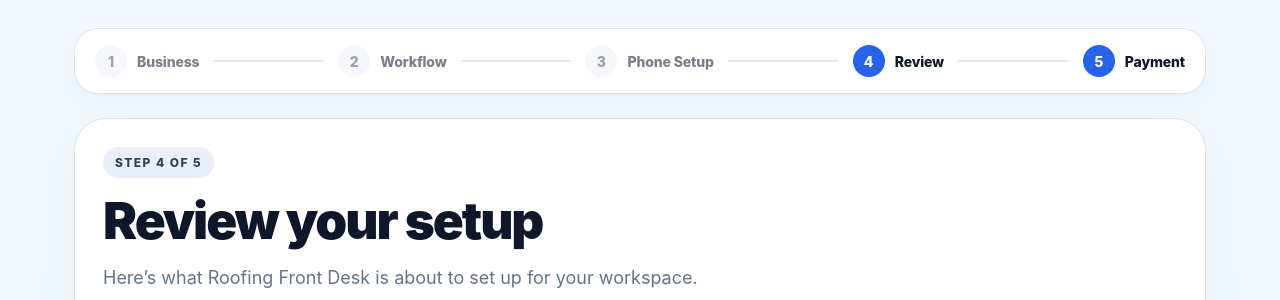
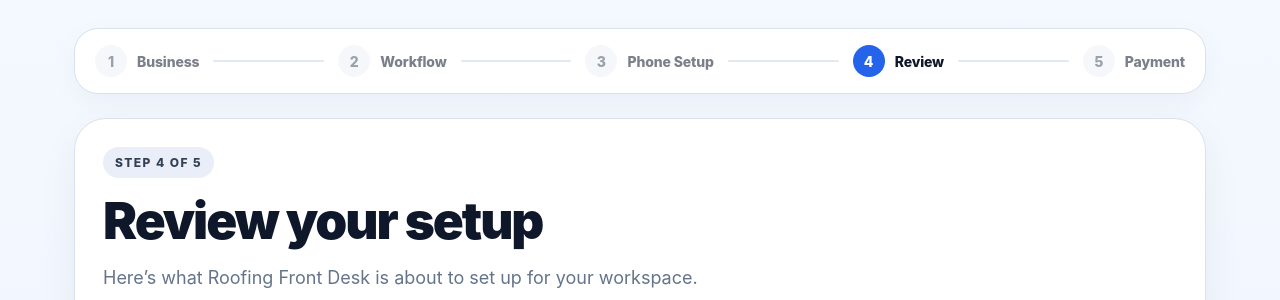
Before and after one commit to ahmedezeldin/roofing-mvp, a FastAPI app: template app/templates/onboarding/review.html in a window 1280 px wide. Shown: the top 300 px of the page. Run offline with FastAPI, Linux system fonts and the light colour scheme; the template is opened without the code that fills it: most values are stand-ins (such as "Sample title", 1, 10 or a date in 2020); parts of the project's set-up code (start-up, migrations or seed data) failed here and were passed over.

Commit message:
Update review.html

```diff
--- a/app/templates/onboarding/review.html
+++ b/app/templates/onboarding/review.html
@@ -36,7 +36,7 @@
 
        <div class="setup-step-line"></div>
 
-      <div class="setup-step setup-step-active">
+      <div class="setup-step">
         <div class="setup-step-number">5</div>
         <div class="setup-step-label">Payment</div>
       </div>
```
